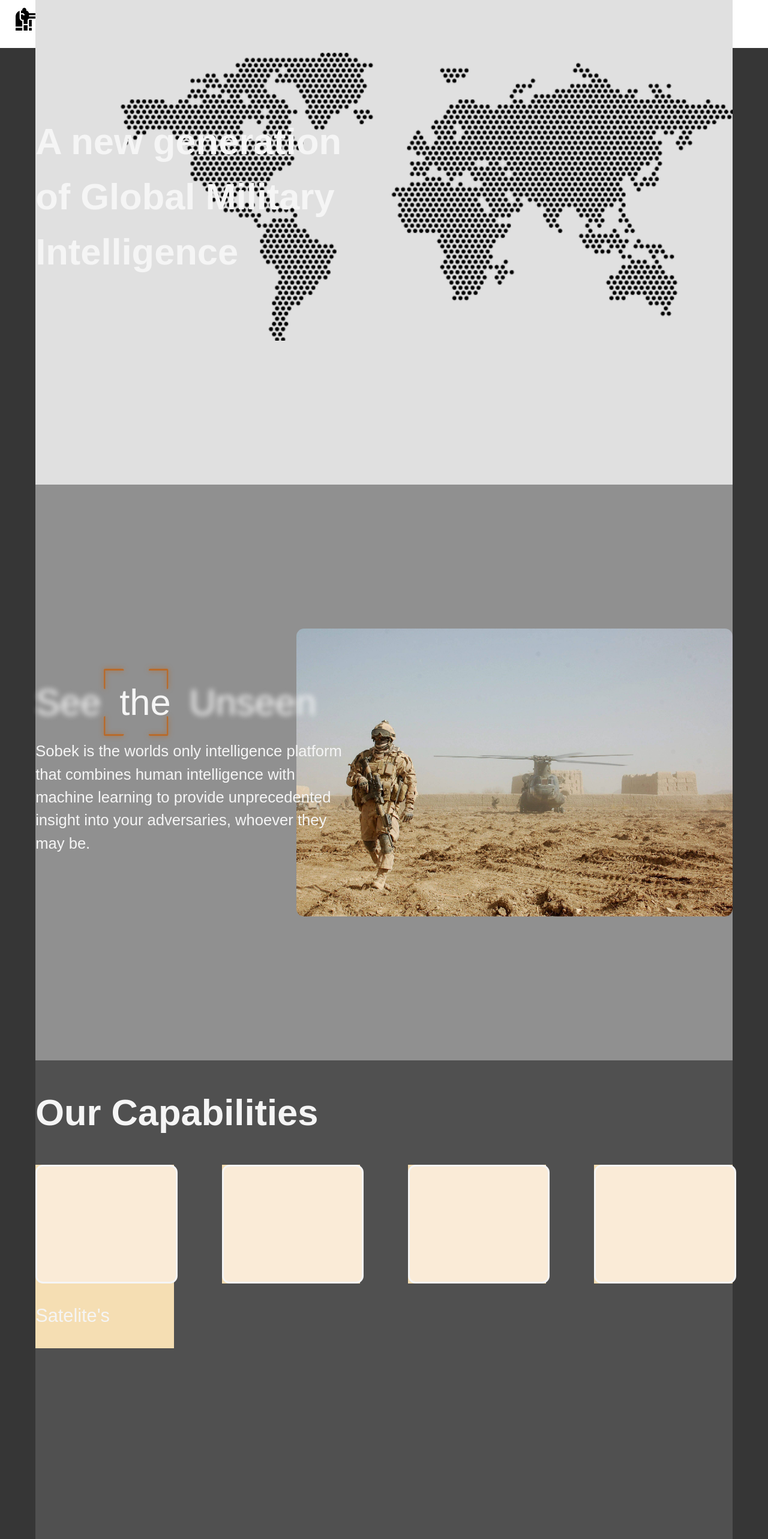
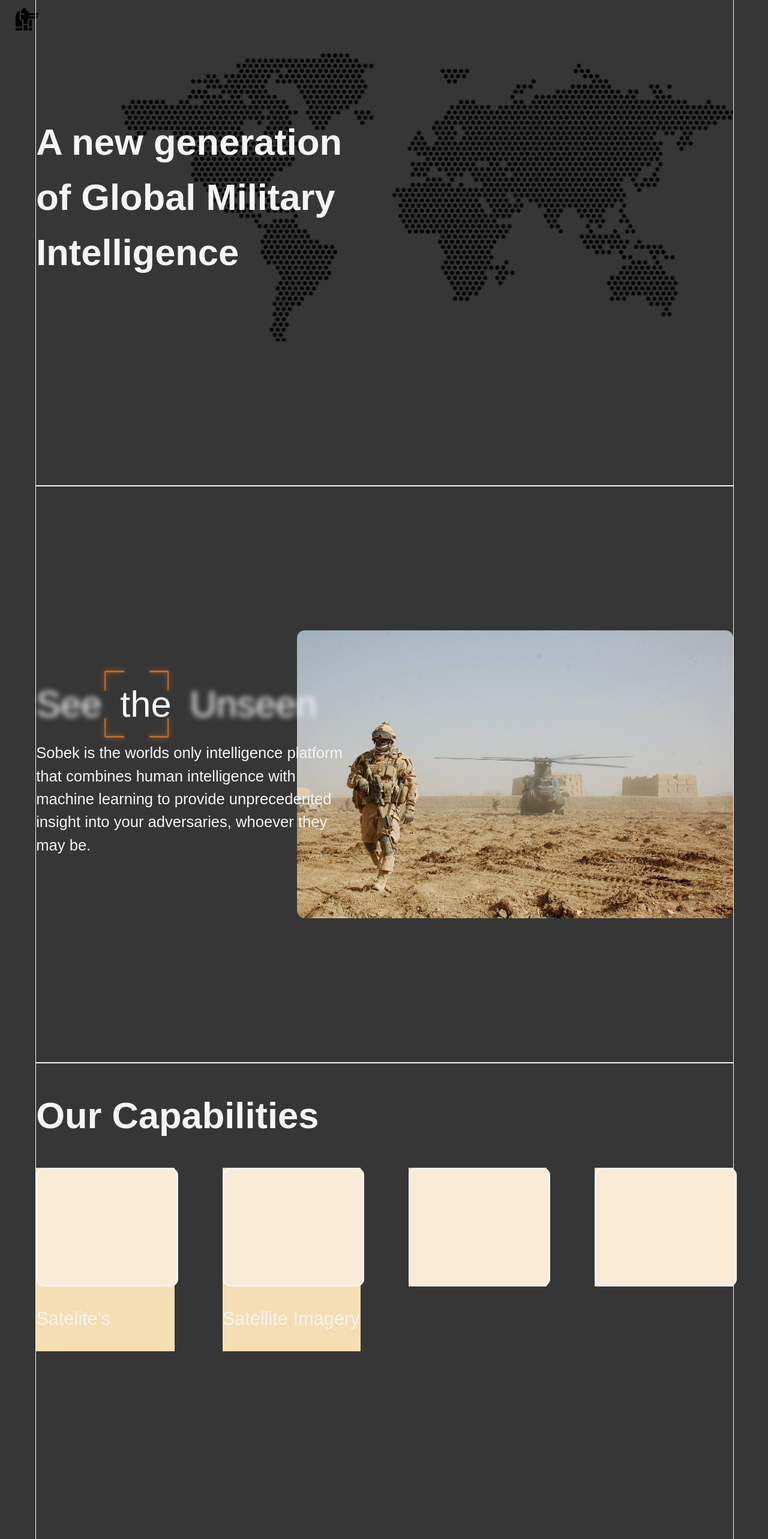
Before and after one commit to RoryMurray7/Sobek, a React (Vite) app: page / in a window 1280 px wide. Shown: the top 2566 px of the page at 60% size. Built offline with nearby package versions, Linux system fonts and the light colour scheme; a web font is replaced by a local one.

Commit message:
Update backgrounds

```diff
--- a/src/Analysis.tsx
+++ b/src/Analysis.tsx
@@ -4,7 +4,7 @@ import microchip from "./assets/microchip.png";
 
 function Analysis() {
   return (
-    <div className="sectionContainer" style={{ backgroundColor: "#303030" }}>
+    <div className="sectionContainer">
       <div className="leftHeader">
         <h1>Data Analysis</h1>
       </div>
--- a/src/Capabilities.tsx
+++ b/src/Capabilities.tsx
@@ -1,6 +1,6 @@
 function Capabilities() {
   return (
-    <div className="sectionContainer" id="capabilitiesContainer" style={{ backgroundColor: "#505050" }}>
+    <div className="sectionContainer" id="capabilitiesContainer">
 
       <div className="leftHeader">
         <h1>Our Capabilities</h1>
@@ -17,6 +17,7 @@ function Capabilities() {
         <div className="capabilitiesCard">
           <div className="cababilitiesCardImage">
           </div>
+          <p>Satellite Imagery</p>
         </div>
 
         <div className="capabilitiesCard">
--- a/src/Gathering.tsx
+++ b/src/Gathering.tsx
@@ -37,7 +37,7 @@ const myItems = [
 
 function Gathering() {
   return (
-    <div className="sectionContainer" style={{ backgroundColor: "#707070" }}>
+    <div className="sectionContainer">
       <Carousel
         items={myItems}
         autoplay={true}
--- a/src/Header.tsx
+++ b/src/Header.tsx
@@ -2,7 +2,7 @@ import logo from "./assets/sobek.png";
 
 function Header() {
   return (
-    <div className="headerContainer" style={{ backgroundColor: "#FFFFFF" }}>
+    <div className="headerContainer">
       <img id="logo" src={logo} alt="logo" />
     </div>
   );
--- a/src/Overview.tsx
+++ b/src/Overview.tsx
@@ -6,7 +6,6 @@ function Overview() {
     <div
       className="sectionContainer"
       id="overviewContainer"
-      style={{ backgroundColor: "#E0E0E0" }}
     >
       <div className="leftHeader" id="overviewHeader">
         <h1>A new generation of Global Military Intelligence</h1>
--- a/src/Tagline.tsx
+++ b/src/Tagline.tsx
@@ -4,7 +4,7 @@ import TrueFocus from "./components/TrueFocus/TrueFocus";
 
 function Tagline() {
   return (
-    <div className="sectionContainer" style={{ backgroundColor: "#909090" }}>
+    <div className="sectionContainer">
       <div className="leftHeader" id="overviewHeader">
         <div id="trueFocusContainer">
           <TrueFocus
--- a/src/index.css
+++ b/src/index.css
@@ -29,6 +29,8 @@ img {
   height: 120vh;
   width: 100%;
   position: relative;
+  border-style: solid;
+  border-width: 1px;
 }
 
 .leftHeader {
```
